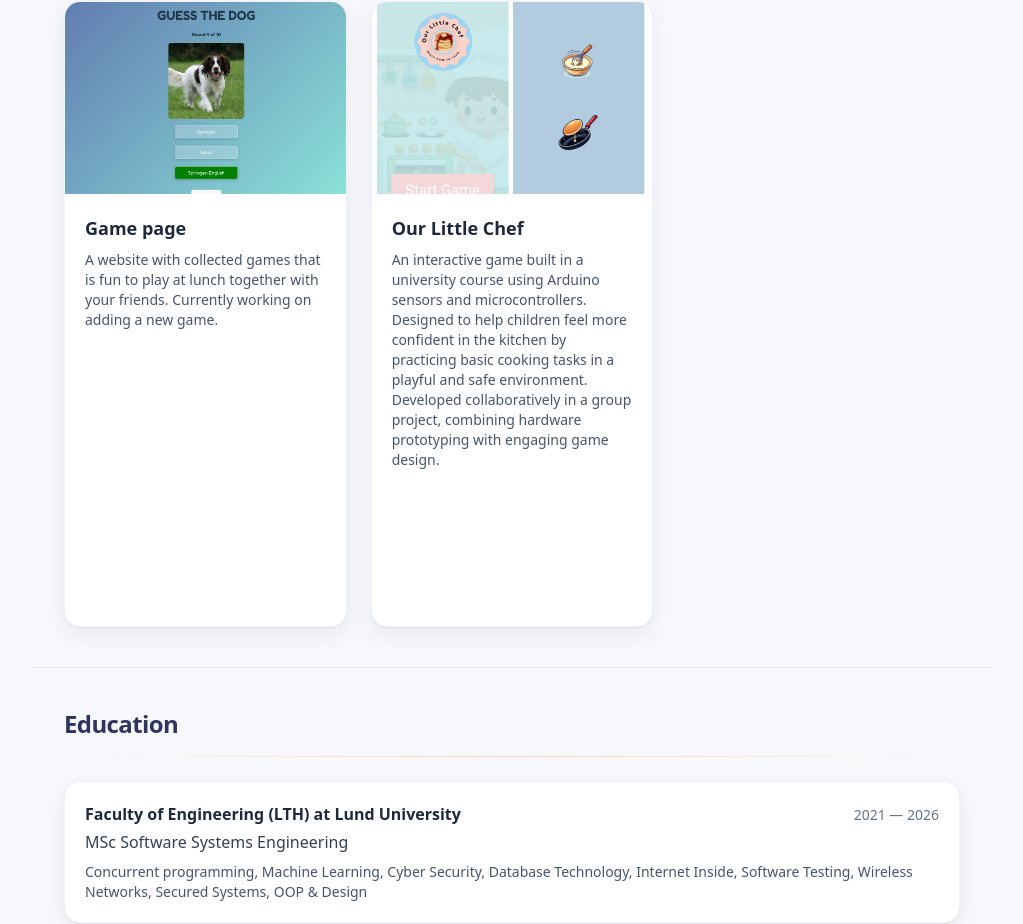
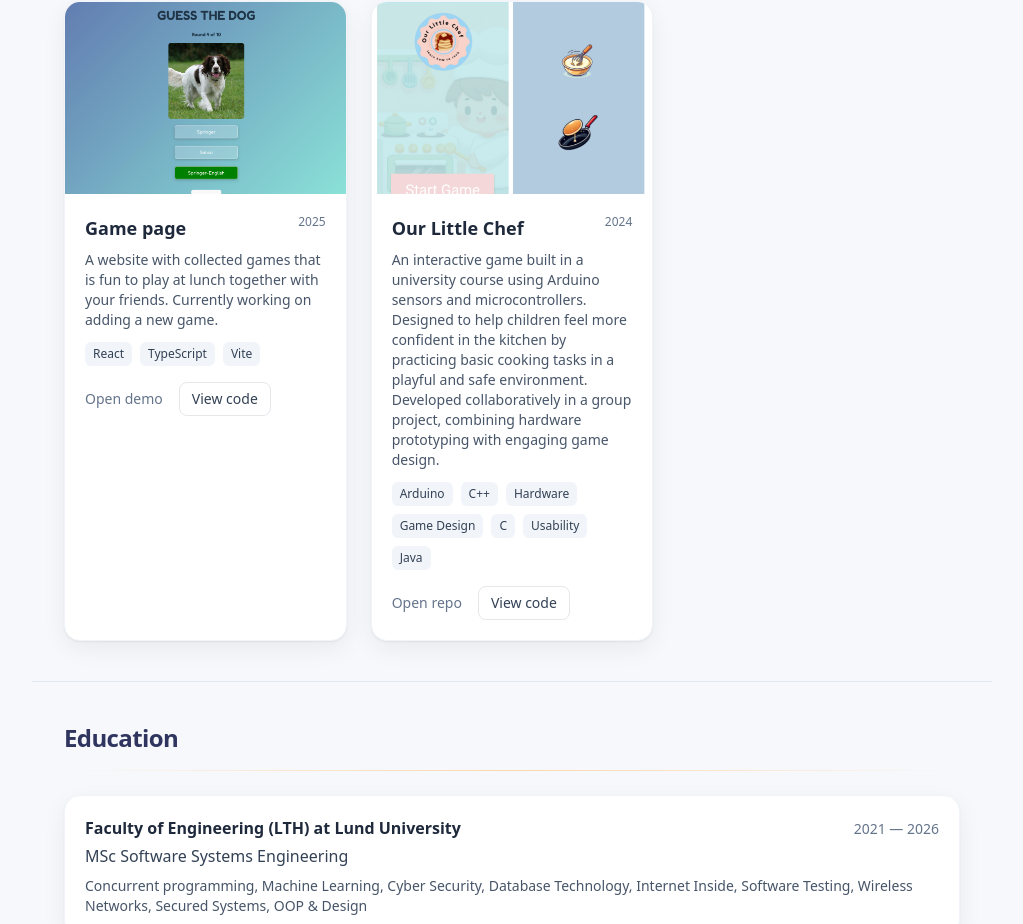
Before and after one commit to EbbacnLundgren/portfolio, a Next.js app: page / in a window 1280 px wide. Shown: the part 1719-2643 px from the top of the page, without its empty margins (128-1151 px from the left). Built offline with nearby package versions, Linux system fonts and the light colour scheme.

Commit message:
Added buttons and links for the projects

```diff
--- a/components/ProjectCard.tsx
+++ b/components/ProjectCard.tsx
@@ -1,10 +1,37 @@
+"use client";
+
 import Image from "next/image";
+import { useRouter } from "next/navigation";
 import type { Project } from "@/content/data";
-import { Github, ExternalLink } from "lucide-react"; // ikoner
 
 export function ProjectCard({ project }: { project: Project }) {
+  const router = useRouter();
+
+  const primaryHref = project.demo || project.repo; // demo först, annars repo
+
+  const handleOpen = () => {
+    if (!primaryHref) return;
+    // Öppna i ny flik (oftast externa länkar)
+    window.open(primaryHref, "_blank", "noopener,noreferrer");
+  };
+
+  const handleKey = (e: React.KeyboardEvent<HTMLDivElement>) => {
+    if (e.key === "Enter" || e.key === " ") {
+      e.preventDefault();
+      handleOpen();
+    }
+  };
+
   return (
-    <article className="group card overflow-hidden hover:shadow-lg transition">
+    <div
+      role="button"
+      tabIndex={0}
+      onClick={handleOpen}
+      onKeyDown={handleKey}
+      className="group card overflow-hidden cursor-pointer transition
+                 hover:-translate-y-1 hover:shadow-lg focus:outline-none focus:ring-2 focus:ring-orange-400"
+      aria-label={`${project.title}${project.demo ? " (open demo)" : project.repo ? " (open repo)" : ""}`}
+    >
       {project.image && (
         <div className="relative h-48 w-full overflow-hidden">
           <Image
@@ -12,14 +39,24 @@ export function ProjectCard({ project }: { project: Project }) {
             alt={project.title}
             fill
             className="object-cover transition-transform duration-500 group-hover:scale-105"
+            sizes="(min-width: 768px) 33vw, 100vw"
           />
         </div>
       )}
 
-      <div className="p-5 flex flex-col h-full">
+      <div className="p-5">
+        <div className="flex items-start justify-between gap-3">
           <h3 className="font-semibold text-lg">{project.title}</h3>
-        <p className="text-sm text-slate-600 mt-2 flex-grow">{project.description}</p>
+          {project.year && (
+            <span className="text-xs text-slate-500">{project.year}</span>
+          )}
+        </div>
 
+        {project.description && (
+          <p className="text-sm text-slate-600 mt-2">{project.description}</p>
+        )}
+
+        {!!project.tags?.length && (
           <div className="mt-3 flex flex-wrap gap-2">
             {project.tags.map((tag) => (
               <span
@@ -30,31 +67,31 @@ export function ProjectCard({ project }: { project: Project }) {
               </span>
             ))}
           </div>
+        )}
 
-        {/* Länkar */}
-        <div className="mt-4 flex gap-4">
+        <div className="mt-4 flex items-center gap-4">
+          {/* Primär action hint (visas bara om demo/repo finns) */}
+          {primaryHref && (
+            <span className="text-sm text-slate-500">
+              {project.demo ? "Open demo" : "Open repo"}
+            </span>
+          )}
+
+          {/* Sekundär: direktkod-knapp. Stoppa klick från att bubbla upp. */}
           {project.repo && (
             <a
               href={project.repo}
               target="_blank"
-              className="inline-flex items-center gap-1 text-sm text-slate-600 hover:text-orange-600 transition"
+              rel="noopener noreferrer"
+              onClick={(e) => e.stopPropagation()}
+              className="inline-flex items-center gap-2 rounded-lg border px-3 py-1.5 text-sm
+                         text-slate-700 hover:bg-slate-50 transition"
             >
-              <Github className="h-4 w-4" />
-              Code
-            </a>
-          )}
-          {project.demo && (
-            <a
-              href={project.demo}
-              target="_blank"
-              className="inline-flex items-center gap-1 text-sm text-slate-600 hover:text-orange-600 transition"
-            >
-              <ExternalLink className="h-4 w-4" />
-              Live demo
+              View code
             </a>
           )}
         </div>
       </div>
-    </article>
+    </div>
   );
 }
--- a/content/data.ts
+++ b/content/data.ts
@@ -77,6 +77,7 @@ export const data = {
         "A website with collected games that is fun to play at lunch together with your friends. Currently working on adding a new game. ",
       tags: ["React", "TypeScript", "Vite"],
       repo: "https://github.com/EbbacnLundgren/gamepage",
+      demo: "https://gamepage.vercel.app",
       year: "2025",
       image: "/projects/gamepage.png"
     },
```
Lines whose indentation alone changed are shown as unchanged.
